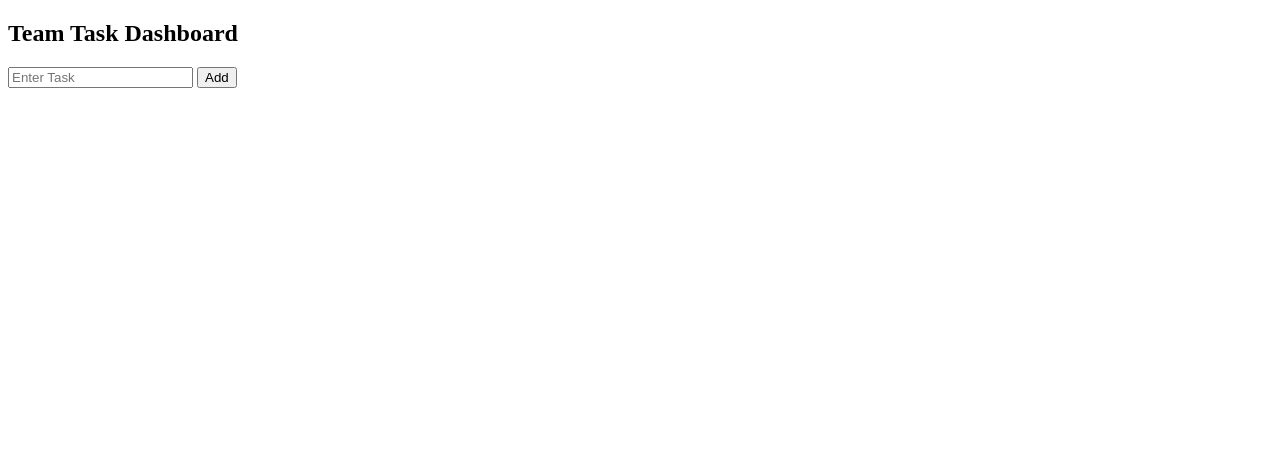
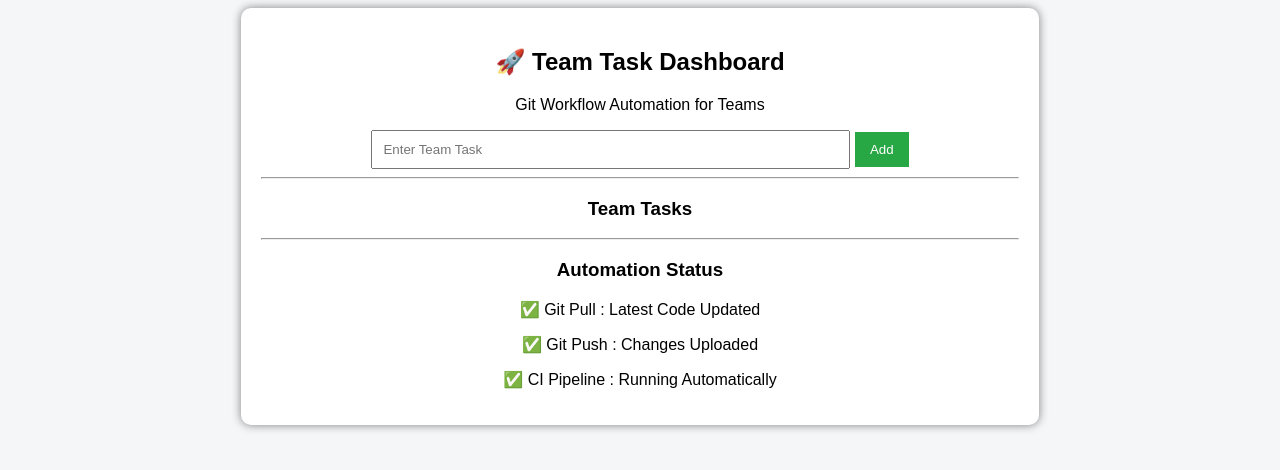
Before and after one commit to sonali-kommawar/GitWorkflowAutomation, a Flask app: page / in a window 1280 px wide. Shown: the top 470 px of the page. Run offline with Flask 3, Linux system fonts and the light colour scheme.

Commit message:
Team task updated

```diff
--- a/app.py
+++ b/app.py
@@ -11,12 +11,9 @@ def home():
 @app.route("/add", methods=["POST"])
 def add_task():
     task = request.form.get("task")
-    tasks.append(task)
+    if task:
+        tasks.append(task)
     return render_template("index.html", tasks=tasks)
-
-@app.route("/status")
-def status():
-    return "Git Workflow Automation Running!"
 
 if __name__ == "__main__":
     app.run(debug=True)
--- a/templates/index.html
+++ b/templates/index.html
@@ -1,22 +1,83 @@
 <!DOCTYPE html>
 <html>
 <head>
-    <title>Git Workflow Automation</title>
+    <title>Git Workflow Automation for Teams</title>
+
+    <style>
+        body{
+            font-family: Arial;
+            background:#f4f6f8;
+            text-align:center;
+        }
+
+        .container{
+            width:60%;
+            margin:auto;
+            background:white;
+            padding:20px;
+            border-radius:10px;
+            box-shadow:0 0 10px gray;
+        }
+
+        input{
+            padding:10px;
+            width:60%;
+        }
+
+        button{
+            padding:10px 15px;
+            background:#28a745;
+            color:white;
+            border:none;
+            cursor:pointer;
+        }
+
+        li{
+            text-align:left;
+            margin:8px;
+        }
+
+        .status{
+            color:green;
+            font-weight:bold;
+        }
+    </style>
 </head>
+
 <body>
 
-<h2>Team Task Dashboard</h2>
+<div class="container">
+
+<h2>🚀 Team Task Dashboard</h2>
+<p>Git Workflow Automation for Teams</p>
 
 <form action="/add" method="POST">
-    <input type="text" name="task" placeholder="Enter Task">
+    <input type="text" name="task" placeholder="Enter Team Task">
     <button type="submit">Add</button>
 </form>
 
+<hr>
+
+<h3>Team Tasks</h3>
+
 <ul>
     {% for task in tasks %}
-        <li>{{ task }}</li>
+        <li>
+            {{ task }}
+            <span class="status">✔ Synced with Git</span>
+        </li>
     {% endfor %}
 </ul>
 
+<hr>
+
+<h3>Automation Status</h3>
+
+<p>✅ Git Pull : Latest Code Updated</p>
+<p>✅ Git Push : Changes Uploaded</p>
+<p>✅ CI Pipeline : Running Automatically</p>
+
+</div>
+
 </body>
 </html>
```
